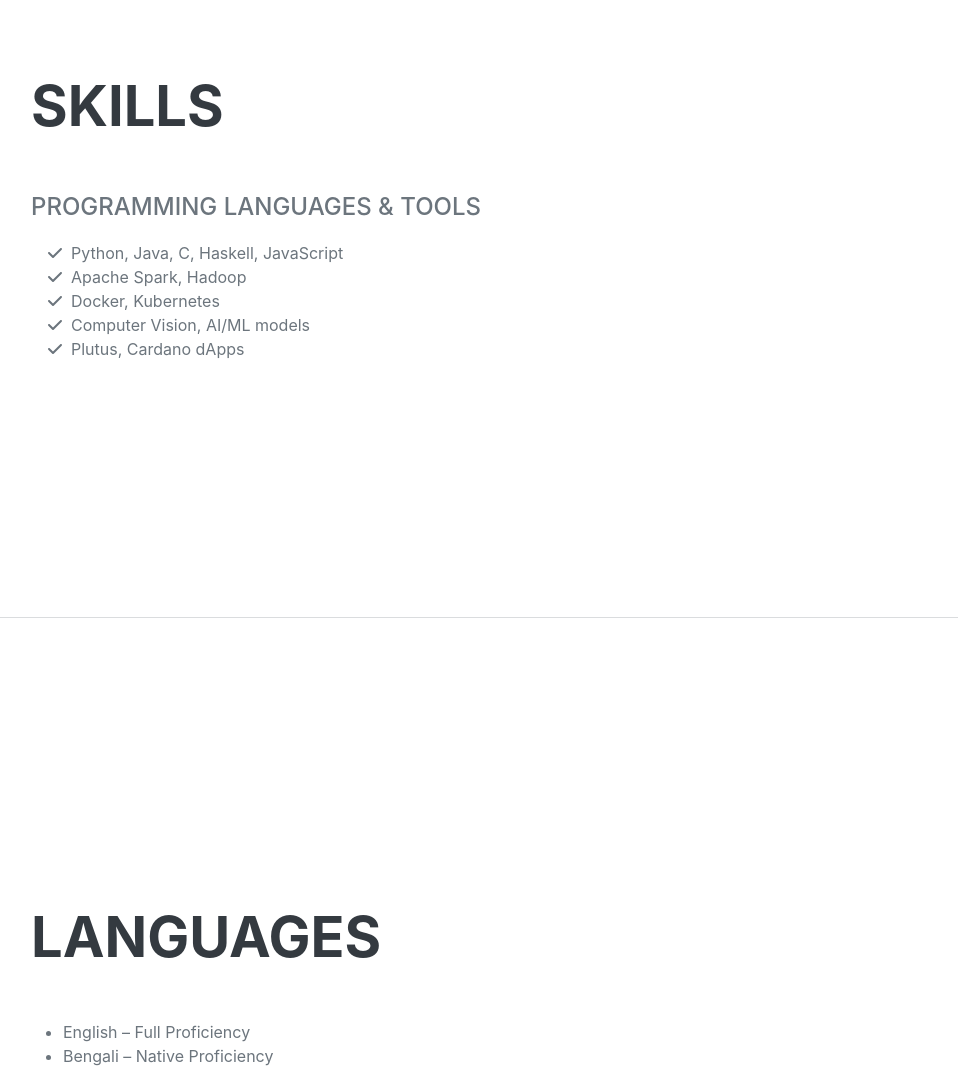
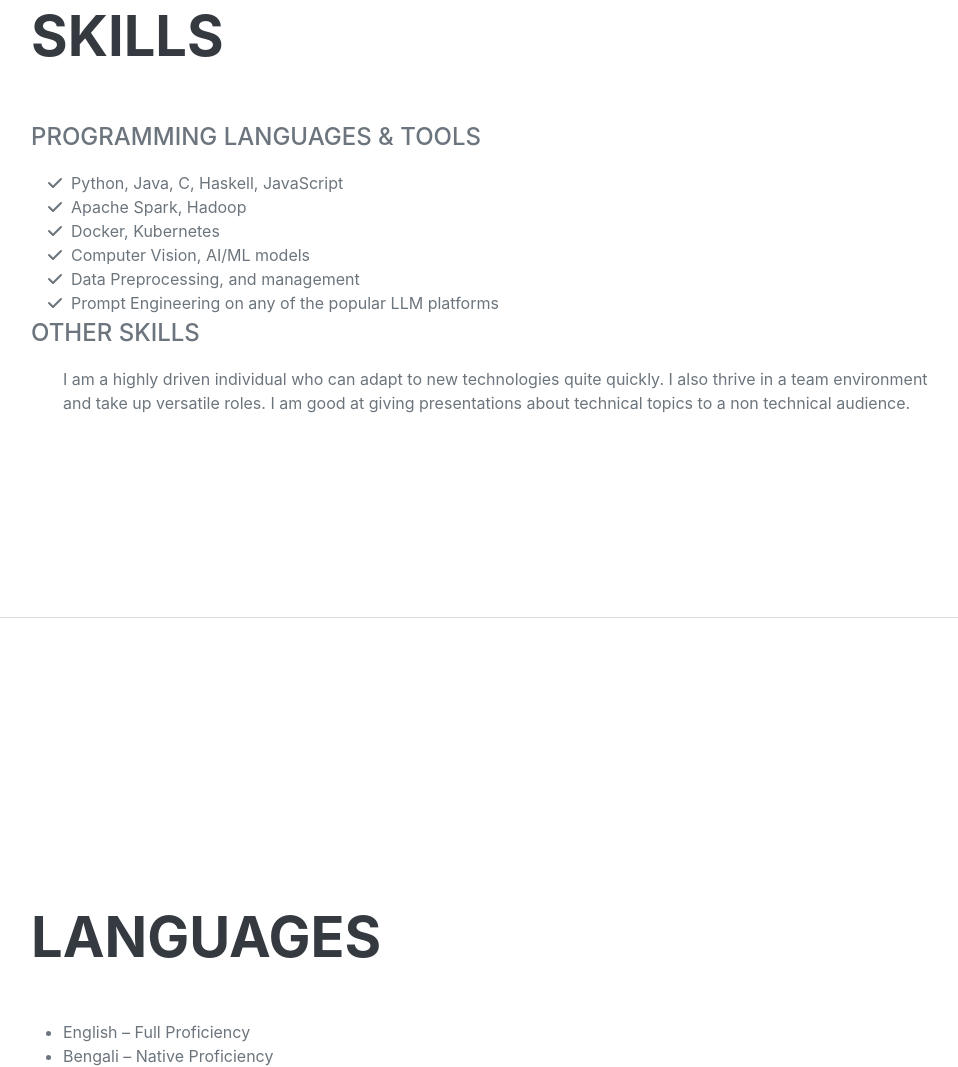
Before and after one commit to pasha-292/mdjuhaeradittya.github.io, a website: page index.html in a window 1280 px wide. Shown: the part 3387-4454 px from the top of the page, without its empty margins (289-1247 px from the left). Drawn offline with Linux system fonts and the light colour scheme.

Commit message:
Update some sections

```diff
--- a/index.html
+++ b/index.html
@@ -120,7 +120,15 @@
           <li><span class="fa-li"><i class="fas fa-check"></i></span>Apache Spark, Hadoop</li>
           <li><span class="fa-li"><i class="fas fa-check"></i></span>Docker, Kubernetes</li>
           <li><span class="fa-li"><i class="fas fa-check"></i></span>Computer Vision, AI/ML models</li>
-          <li><span class="fa-li"><i class="fas fa-check"></i></span>Plutus, Cardano dApps</li>
+          <li><span class="fa-li"><i class="fas fa-check"></i></span>Data Preprocessing, and management</li>
+          <li><span class="fa-li"><i class="fas fa-check"></i></span>Prompt Engineering on any of the popular LLM platforms</li>
+        </ul>
+        <div class="subheading mb-3">Other skills</div>
+        <ul>
+          <p>
+            I am a highly driven individual who can adapt to new technologies quite quickly. I also thrive in a team environment and take up versatile roles.
+            I am good at giving presentations about technical topics to a non technical audience.
+          </p>
         </ul>
       </div>
     </section>
```
